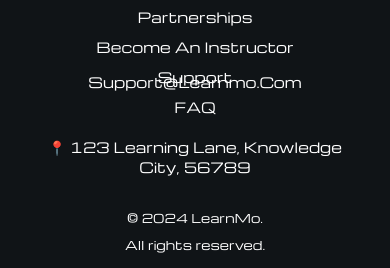
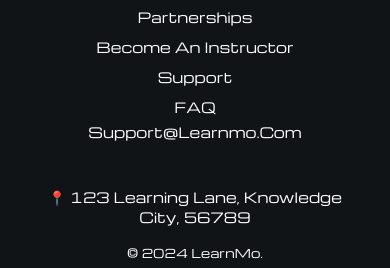
Before and after one commit to leehuong1610-lgtm/htmltuhoc-dl16, a plain HTML site: page index.html in a window 390 px wide. Shown: the part 3327-3595 px from the top of the page. Drawn offline with nearby package versions, Linux system fonts and the light colour scheme; a web font is replaced by a local one.

Commit message:
Update style.css

```diff
--- a/style.css
+++ b/style.css
@@ -1189,6 +1189,8 @@
                 align-items: center;
                 justify-content: center;
                 gap: 10px;
+                position: relative;
+                top: 50px;
                 transition: all 0.3s ease;
             }
             .footer .container .footer-group:nth-child(4) {
@@ -1199,6 +1201,8 @@
                 align-items: center;
                 justify-content: center;
                 gap: 10px;
+                position: relative;
+                top: 35px;
                 transition: all 0.3s ease;
             }
             .footer .container .footer-group:nth-child(5) {
```
